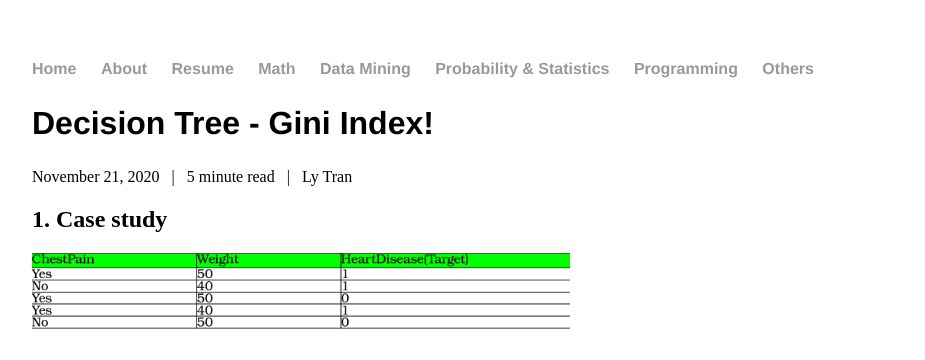
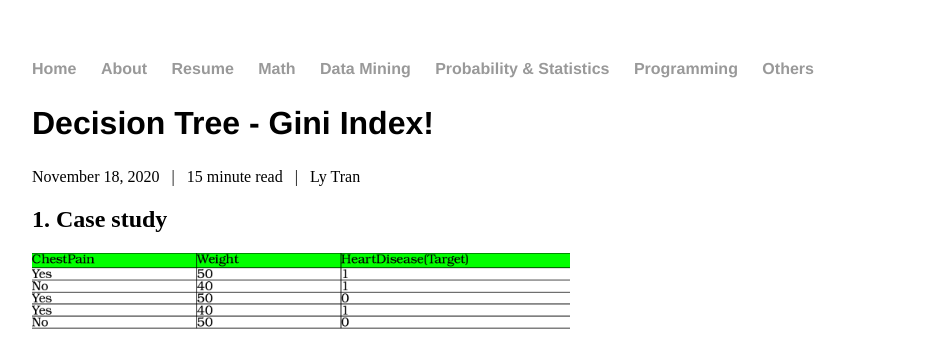
Before and after one commit to lytranp/lytranp.github.io, a Jekyll site: the page built from _posts/datamining/2020-11-11-Decision-Tree.md, in a window 1280 px wide and 900 px high. Shown: the top 360 px of the window, without its empty margins (160-1085 px from the left). Built offline with Jekyll 4.4.1, drawn with Linux system fonts in a browser that asks for light colours; formulas are drawn with MathJax 3; a script that is not in the unit is left out.

Commit message:
Add rpubs

```diff
--- a/_posts/datamining/2020-11-11-Decision-Tree.md
+++ b/_posts/datamining/2020-11-11-Decision-Tree.md
@@ -2,9 +2,9 @@
 layout: post
 mathjax: true
 title: "Decision Tree - Gini Index!"
-read: 5
+read: 15
 secondary: datamining
-date: 2020-11-21
+date: 2020-11-18
 ---
 
 ## 1. Case study
--- a/resume/index.html
+++ b/resume/index.html
@@ -14,6 +14,7 @@
 
 	<p style="font-size: 20px"> Specialities: Business Analytics; Digital Marketing Analytics; Email and Text Marketing; Consumer Behavior Analysis; Develop & Advise on KPIs; Data Science; Machine Learning.</p>
 	<li>
+	<a href="https://rpubs.com/lytran" style="font-size: 20px">Click here to open my published documents in RStudio</a>
 	<a href="/cv/Resume_LyTran_i.pdf" style="font-size: 20px">Click here to open resume</a>
 	</li>
 
```
Also changed, not shown: _posts/datamining/2020-10-11-hello-world.md (+2 -2 lines).
